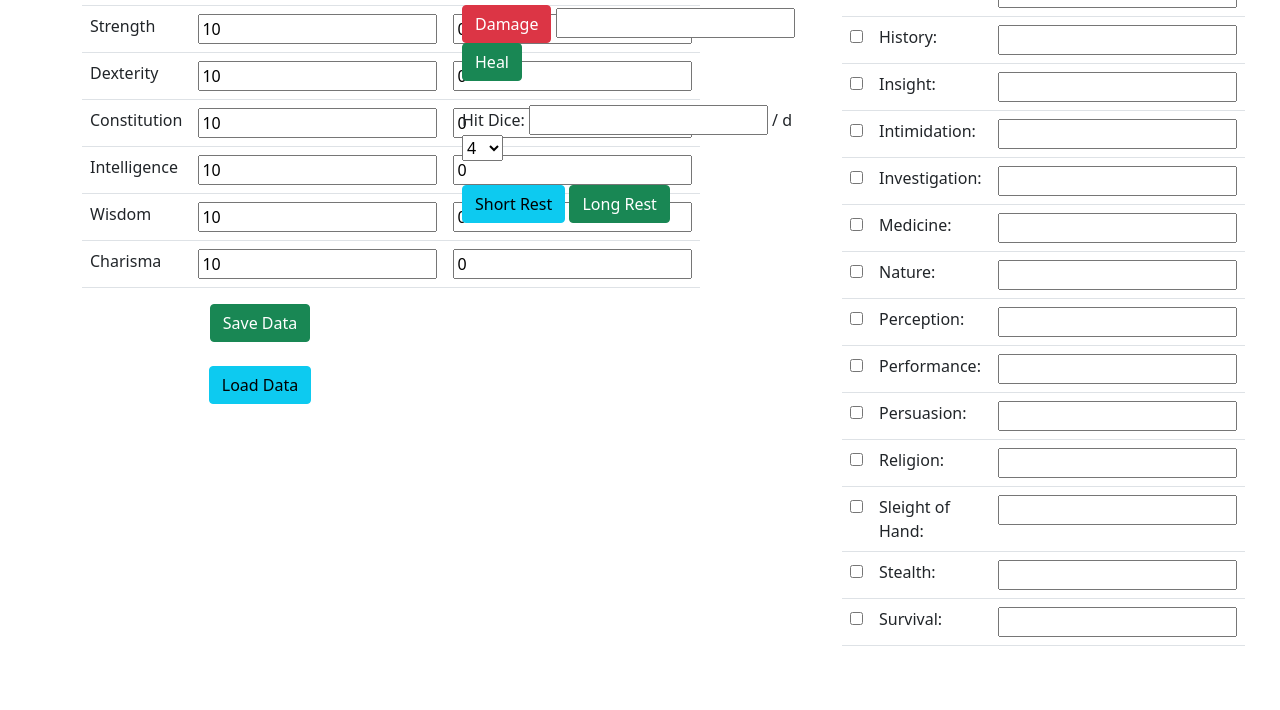
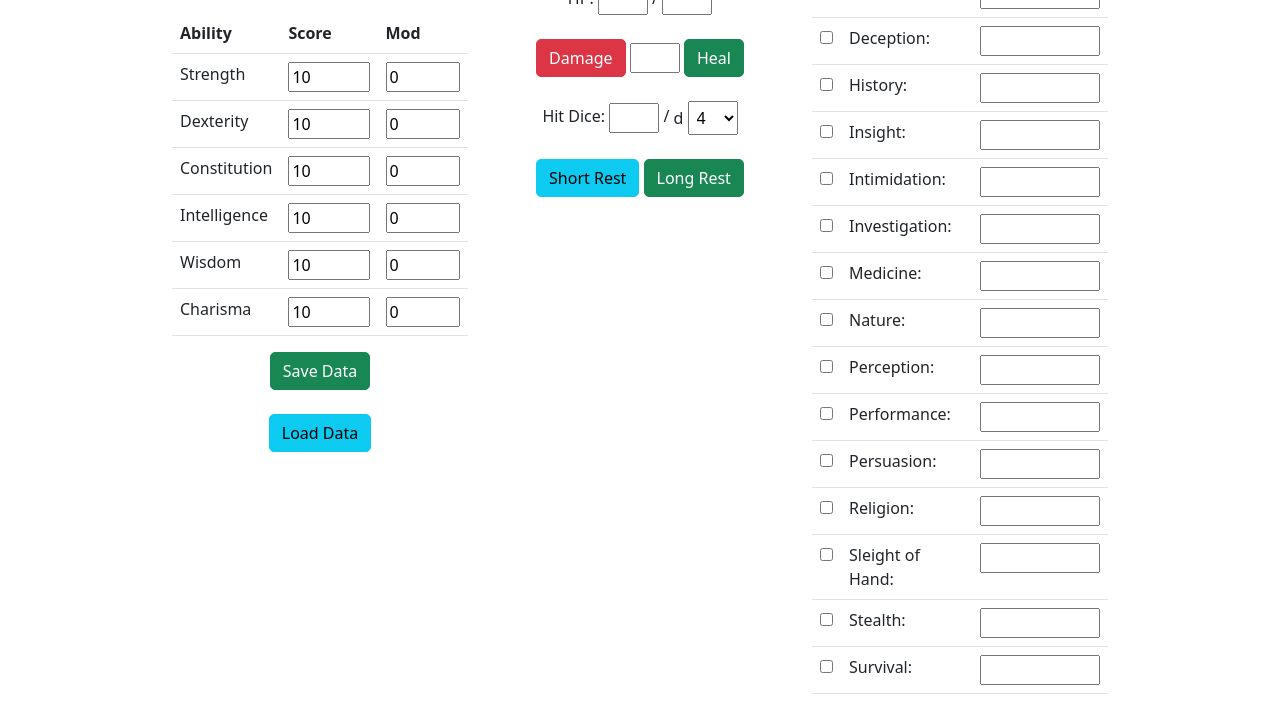
Before and after one commit to Dylan-Thrasher/Dynamic-Character-Sheet, a website: page index.html in a window 1280 px wide. Shown: the part 407-1117 px from the top of the page. Before the commit the page ends 1069 px from the top, so only its background shows below. Drawn offline with nearby package versions, Linux system fonts and the light colour scheme.

Commit message:
linked stylesheet to html

```diff
--- a/index.html
+++ b/index.html
@@ -9,9 +9,12 @@
     <link rel="stylesheet" href="https://cdnjs.cloudflare.com/ajax/libs/bootstrap/5.0.2/css/bootstrap.min.css">
     <!-- establishes papaparse which converts json to csv -->
     <script src="https://cdnjs.cloudflare.com/ajax/libs/PapaParse/5.3.1/papaparse.min.js"></script>
+    <!-- links the css file -->
+     <link rel="stylesheet" href="style.css">
 </head>
 
 <body>
+    <br><br>
     <div class="container">
         <form id="charSheet" name="characterSheet">
             <div class="row">
```
